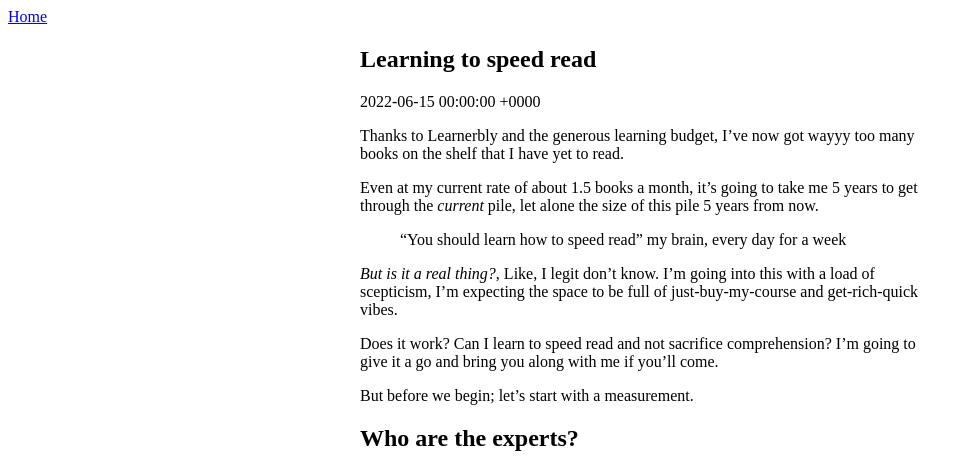
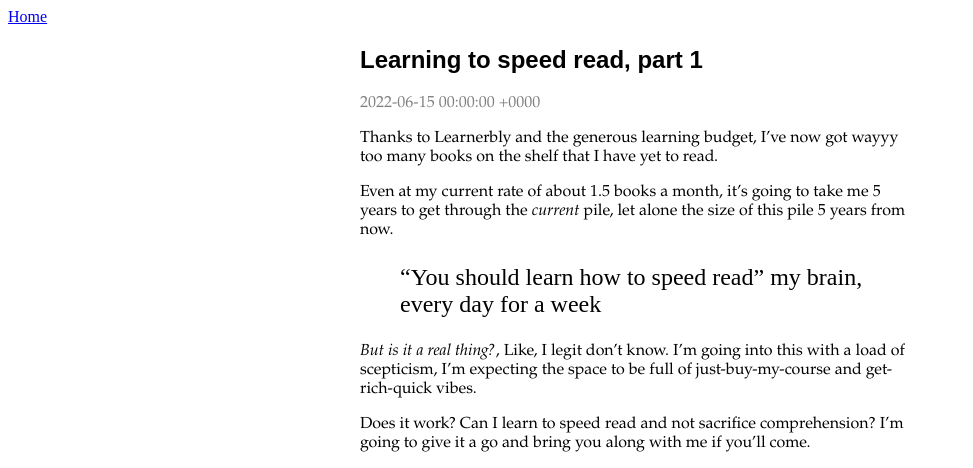
Before and after one commit to iqrow/iqrow.github.io, a Jekyll site: the page built from _posts/2022-06-15-Learning-to-speed-read-1.md, in a window 1280 px wide. Shown: the top 468 px of the page, without its empty margins (0-973 px from the left). Built offline with Jekyll 4.4.1, drawn with Linux system fonts in a browser that asks for light colours; our own code applies the rules of GitHub Pages for plain Markdown files.

Commit message:
pointless styling

```diff
--- a/_posts/2022-06-15-Learning-to-speed-read.md
+++ b/_posts/2022-06-15-Learning-to-speed-read-1.md
@@ -1,5 +1,5 @@
 ---
-title: "Learning to speed read"
+title: "Learning to speed read, part 1"
 date: 2022-06-15
 ---
 
--- a/styles/index.scss
+++ b/styles/index.scss
@@ -1,7 +1,18 @@
 ---
 ---
 
+h1 {
+    font-family: Arial, sans-serif;
+}
+time {
+    opacity: 50%;
+}
+blockquote {
+    font-family: Franklin Gothic;
+    font-size: 24px;
+}
 main {
     max-width: 560px;
+    font-family: Garamond;
     margin: auto;
 }
```
Also changed, not shown: _posts/2022-06-21-Learning-to-speed-read-2.md (renamed from _posts/2022-06-21-Speed-reading-1.md, +1 -1 lines), 1 other file.
